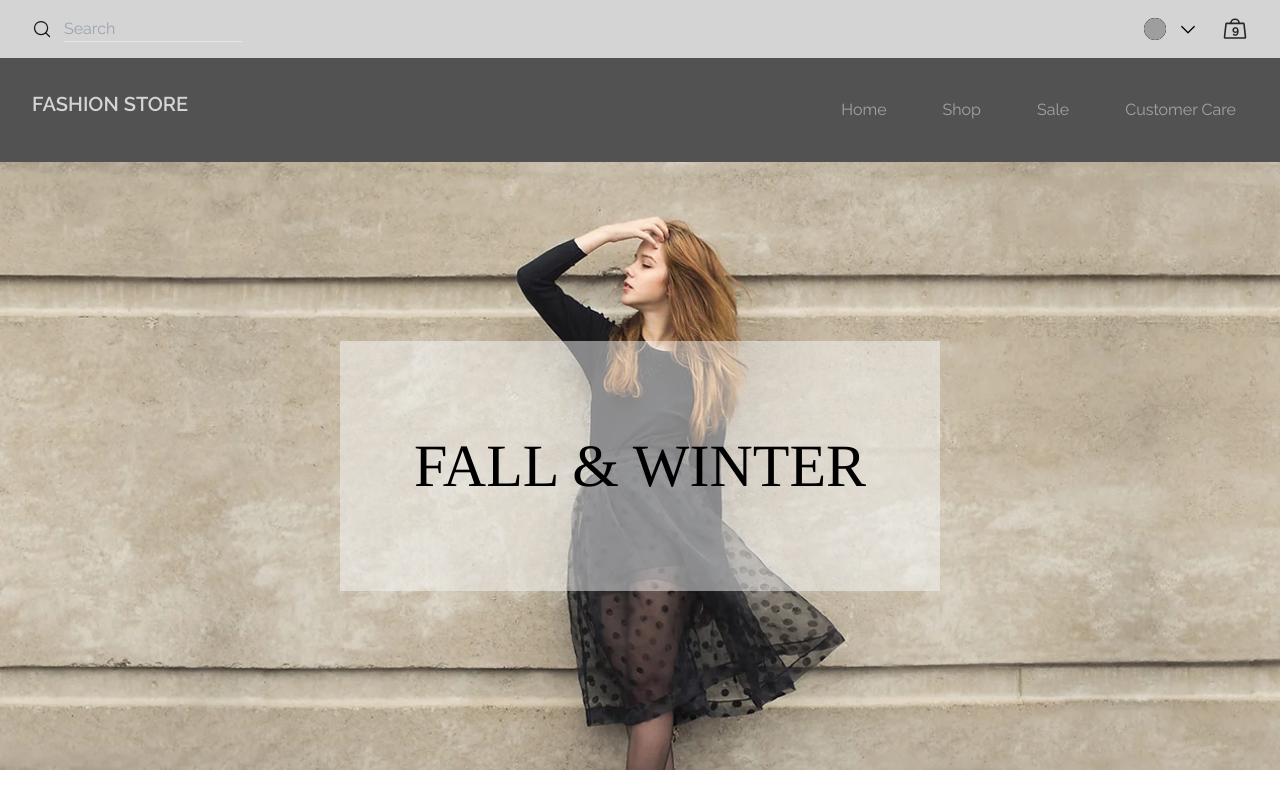
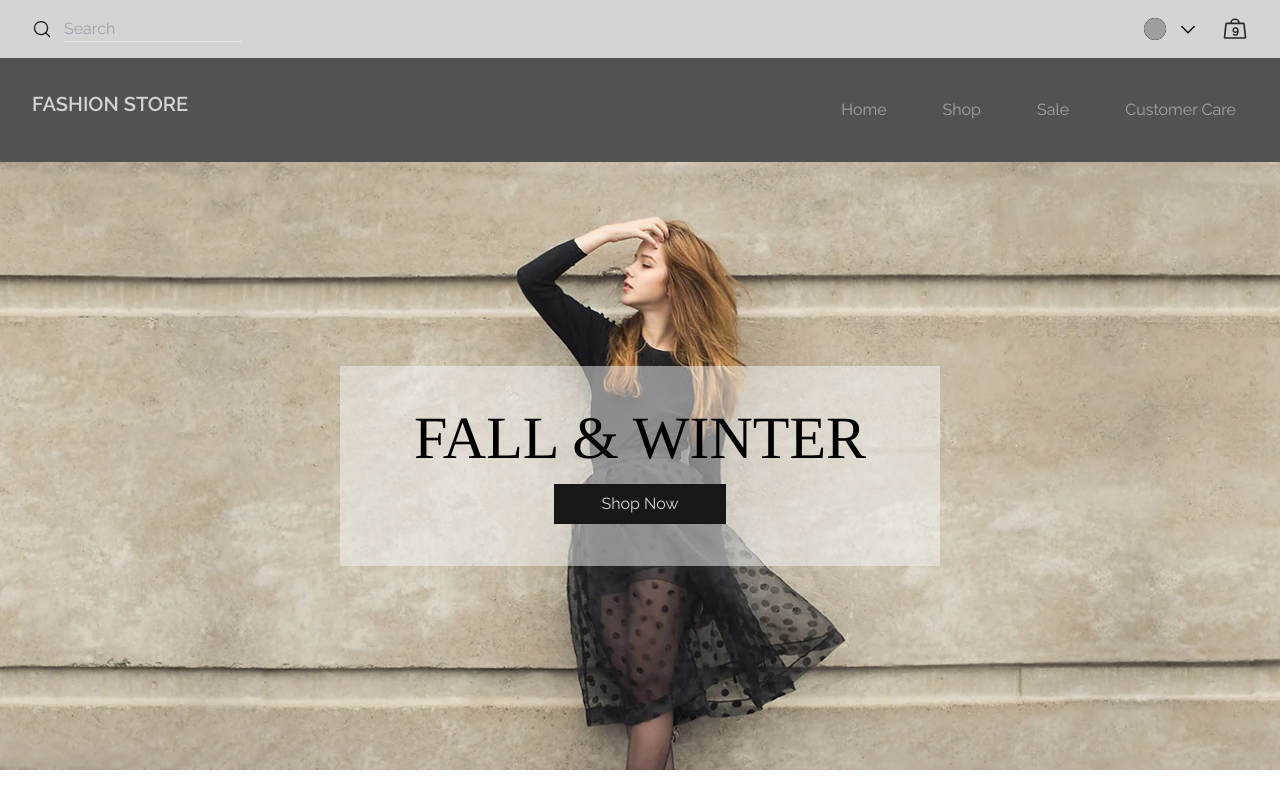
Before and after one commit to killer-cf/fashion-store, a Next.js app: page / in a window 1280 px wide. Built offline with nearby package versions, Linux system fonts and the light colour scheme; grey boxes are pictures that could not be loaded.

Commit message:
button shop now and add Header to layout

```diff
--- a/src/app/layout.tsx
+++ b/src/app/layout.tsx
@@ -1,5 +1,6 @@
 import './globals.css'
 import { raleway, tinos } from './fonts'
+import { Header } from '@/components/Header'
 
 export default function RootLayout({
   children,
@@ -8,7 +9,8 @@ export default function RootLayout({
 }) {
   return (
     <html lang="en">
-      <body className={`${raleway.variable} ${tinos.variable}`}>
+      <body className={`${raleway.variable} ${tinos.variable} font-raleway`}>
+        <Header />
         {children}
       </body>
     </html>
--- a/src/app/page.tsx
+++ b/src/app/page.tsx
@@ -1,12 +1,11 @@
-import { Header } from '@/components/Header'
 import Image from 'next/image'
 
 import homeImage from '../../public/home_img.webp'
+import Link from 'next/link'
 
 export default function Home() {
   return (
-    <div className="font-raleway">
-      <Header />
+    <div>
       <div className="relative flex min-h-min w-full items-center justify-center overflow-hidden bg-slate-500">
         <Image
           quality={100}
@@ -15,11 +14,19 @@ export default function Home() {
           priority
           className="w-full"
         />
-        <div className="absolute left-1/2 top-1/2 h-[250px] w-[600px] -translate-x-1/2 -translate-y-1/2 transform">
+        <div className="absolute left-1/2 top-1/2 h-[200px] w-[600px] -translate-x-1/2 -translate-y-1/2 transform">
           <div className=" h-full w-full bg-neutral-100 p-8 opacity-50"></div>
-          <p className="absolute left-1/2 top-1/2 z-30 w-full -translate-x-1/2 -translate-y-1/2 transform text-center font-tinos text-6xl">
-            FALL & WINTER
-          </p>
+          <div className="absolute left-1/2 top-1/2 z-30 flex w-full -translate-x-1/2 -translate-y-1/2 transform flex-col justify-center">
+            <h1 className=" mb-4 text-center font-tinos text-6xl">
+              FALL & WINTER
+            </h1>
+            <Link
+              href=""
+              className=" self-center bg-neutral-900 px-12 py-2 text-neutral-300"
+            >
+              Shop Now
+            </Link>
+          </div>
         </div>
       </div>
     </div>
```
